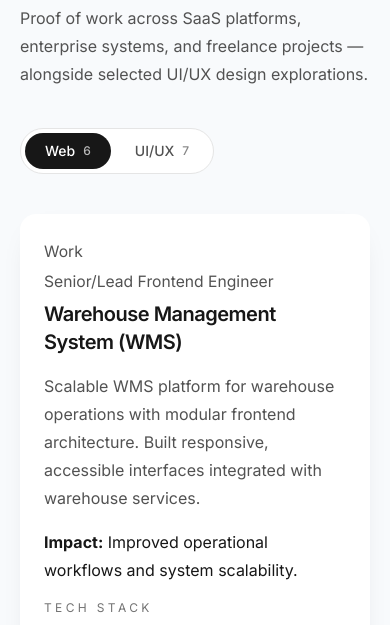
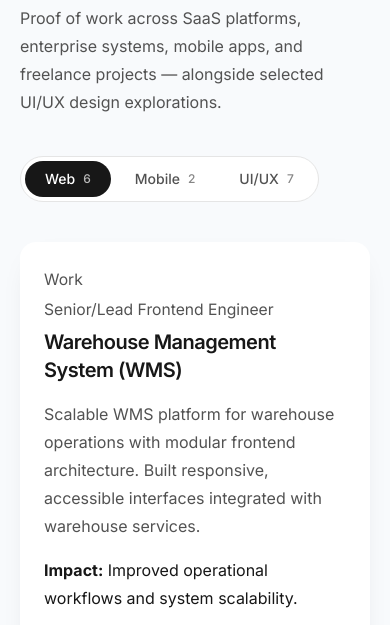
Before and after one commit to irfanard27/irfan-ardiansyah, an Astro site: page /works in a window 390 px wide. Shown: the part 185-810 px from the top of the page. Built offline with nearby package versions, Linux system fonts and the light colour scheme; Astro itself is replaced by a stand-in of ours.

Commit message:
Add mobile portfolio tab and React Native/Expo tech icons

```diff
--- a/src/data/techIcons.ts
+++ b/src/data/techIcons.ts
@@ -8,6 +8,11 @@ const simpleIcon = (slug: string, color: string) =>
 
 export const techIcons: Record<string, TechIcon> = {
 	"React.js": { icon: simpleIcon("react", "#61DAFB"), color: "#61DAFB" },
+	"React Native": {
+		icon: "https://cdn.jsdelivr.net/gh/devicons/devicon/icons/reactnative/reactnative-original.svg",
+		color: "#61DAFB",
+	},
+	Expo: { icon: simpleIcon("expo", "#1C2024"), color: "#1C2024" },
 	TypeScript: { icon: simpleIcon("typescript", "#3178C6"), color: "#3178C6" },
 	JavaScript: { icon: simpleIcon("javascript", "#F7DF1E"), color: "#F7DF1E" },
 	"Next.js": { icon: simpleIcon("nextdotjs", "#000000"), color: "#000000" },
--- a/src/data/works.ts
+++ b/src/data/works.ts
@@ -87,3 +87,29 @@ export const works: WorkItem[] = [
 		relatedExperienceIds: ["indoartha"],
 	},
 ];
+
+export const mobiles: WorkItem[] = [
+	{
+		id: "harmoniahr-mobile",
+		title: "HarmoniaHR Mobile App",
+		type: "work",
+		role: "Product Engineer - Frontend Focused",
+		description:
+			"Mobile application for HR management, built with React Native and integrated with the HarmoniaHR platform for real-time data access",
+		impact: "mobile version of the HR management platform, enabling employees to access HR services on-the-go.",
+		techStack: ["REST API", "Expo", "React Native"],
+		relatedExperienceIds: ["product-engineer"],
+		featured: true,
+
+	}, {
+		id: "stashworks-packer",
+		title: "Stashworks Packer Mobile App",
+		type: "work",
+		role: "Senior/Lead Frontend Engineer",
+		description:
+			"Mobile application for warehouse operations, built with Flutter and integrated with the WMS platform for real-time data access and task management.",
+		impact: "improve internal packing operations and reduce errors in warehouse management.",
+		techStack: ["REST API", "Flutter"],
+		relatedExperienceIds: ["stashworks-senior", "stashworks-lead"],
+		featured: true,
+	},]
--- a/src/pages/works.astro
+++ b/src/pages/works.astro
@@ -2,7 +2,7 @@
 import BaseLayout from "../layouts/BaseLayout.astro";
 import WorkCard from "../components/WorkCard.astro";
 import UIDesignCard from "../components/UIDesignCard.astro";
-import { works } from "../data/works";
+import { works, mobiles } from "../data/works";
 import { uiDesigns } from "../data/uiDesigns";
 ---
 
@@ -15,8 +15,8 @@ import { uiDesigns } from "../data/uiDesigns";
 			<div class="text-xs uppercase tracking-[0.28em] text-neutral-500">Works</div>
 			<h1 class="text-4xl font-semibold tracking-tight sm:text-5xl">Selected Portfolio</h1>
 			<p class="max-w-2xl text-neutral-600">
-				Proof of work across SaaS platforms, enterprise systems, and freelance projects —
-				alongside selected UI/UX design explorations.
+				Proof of work across SaaS platforms, enterprise systems, mobile apps, and freelance
+				projects — alongside selected UI/UX design explorations.
 			</p>
 		</header>
 
@@ -42,6 +42,19 @@ import { uiDesigns } from "../data/uiDesigns";
 			<button
 				type="button"
 				role="tab"
+				id="works-tab-mobile"
+				aria-controls="works-panel-mobile"
+				aria-selected="false"
+				tabindex="-1"
+				data-works-tab="mobile"
+				class="inline-flex items-center gap-2 rounded-full px-5 py-2 text-sm font-medium text-neutral-600 transition hover:text-neutral-900 aria-selected:bg-neutral-900 aria-selected:text-white"
+			>
+				Mobile
+				<span class="text-xs opacity-70">{mobiles.length}</span>
+			</button>
+			<button
+				type="button"
+				role="tab"
 				id="works-tab-ui-ux"
 				aria-controls="works-panel-ui-ux"
 				aria-selected="false"
@@ -62,6 +75,18 @@ import { uiDesigns } from "../data/uiDesigns";
 		>
 			<div class="grid gap-6 sm:grid-cols-2">
 				{works.map((item) => <WorkCard item={item} />)}
+			</div>
+		</div>
+
+		<div
+			role="tabpanel"
+			id="works-panel-mobile"
+			aria-labelledby="works-tab-mobile"
+			data-works-panel="mobile"
+			hidden
+		>
+			<div class="grid gap-6 sm:grid-cols-2">
+				{mobiles.map((item) => <WorkCard item={item} />)}
 			</div>
 		</div>
 
```
